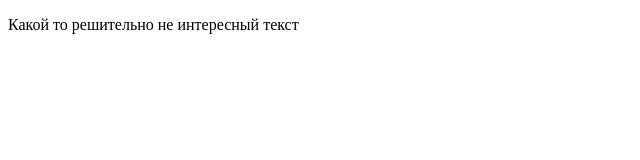
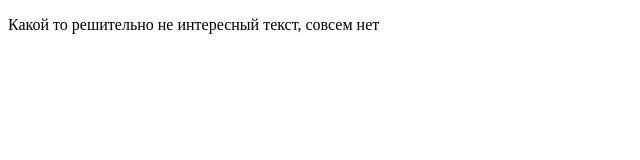
Before and after one commit to VladimirSherstnev/learnGB, a plain HTML site: page index.html in a window 1280 px wide. Shown: the full height of the page, 0-640 px from the left. Drawn offline with Linux system fonts and the light colour scheme.

Commit message:
change something

```diff
--- a/index.html
+++ b/index.html
@@ -9,7 +9,7 @@
             </header>
 
             <main>
-<p>Какой то решительно не интересный текст</p>
+	<p>Какой то решительно не интересный текст, совсем нет</p>
             </main>
 
             <footer>
```
